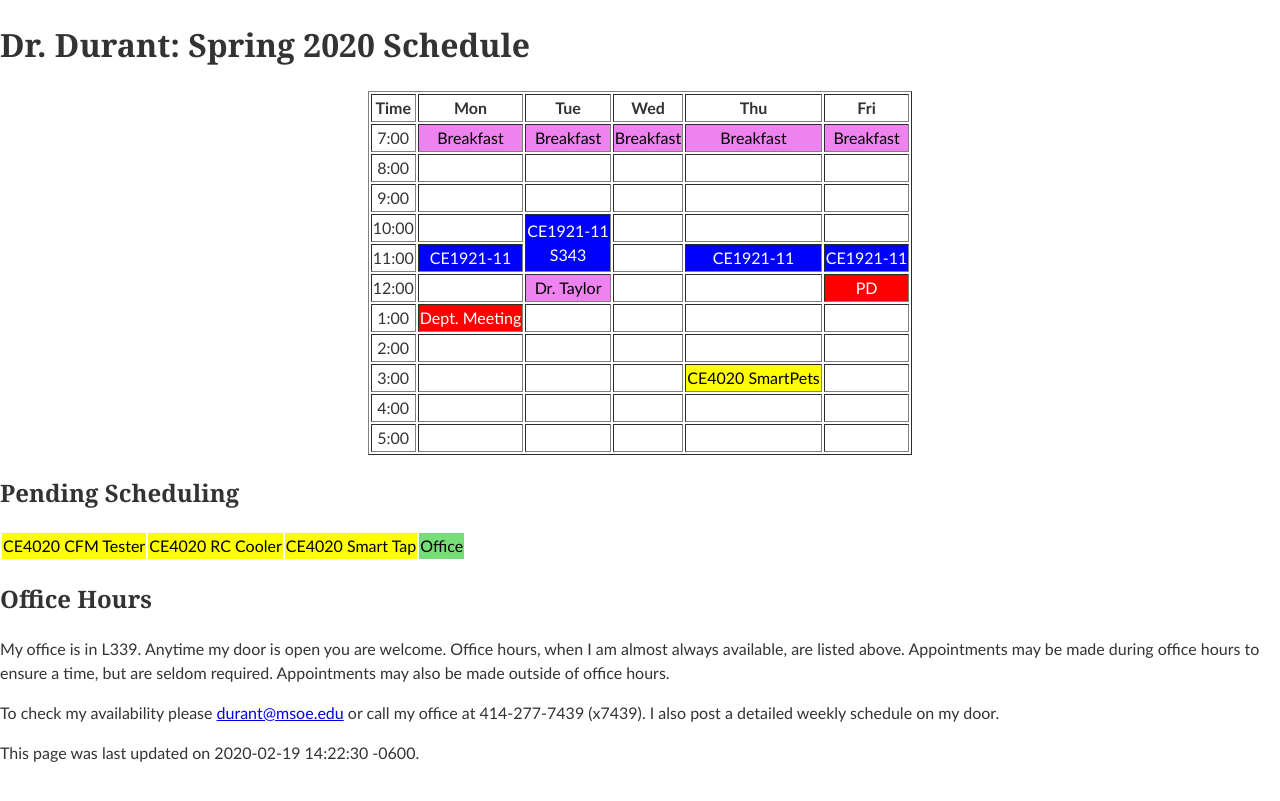
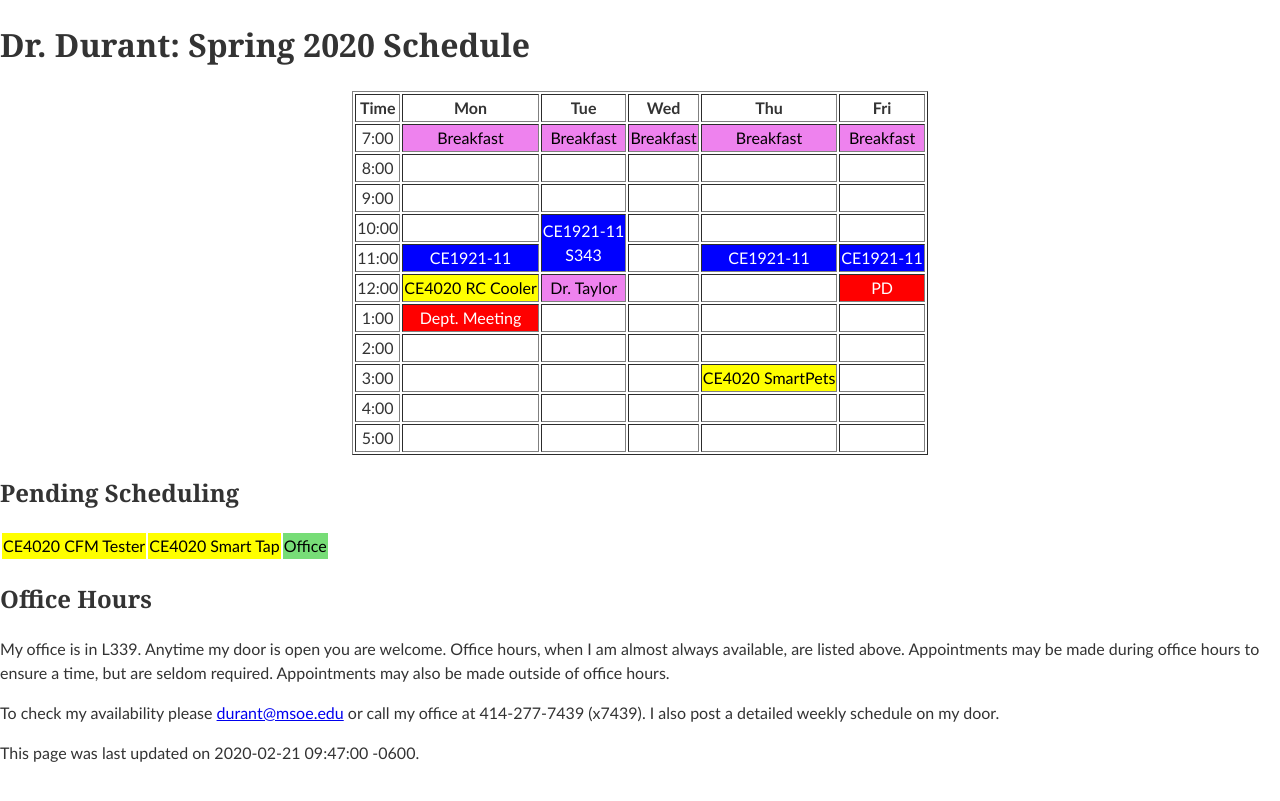
Before and after one commit to edurant/edurant.github.io, a Jekyll site: the page built from sched/s20.md, in a window 1280 px wide. Shown: the top 801 px of the page. Built offline with Jekyll 4.4.1, drawn with Linux system fonts in a browser that asks for light colours.

Commit message:
s20 RC cooler

```diff
--- a/sched/s20.md
+++ b/sched/s20.md
@@ -1,6 +1,6 @@
 ---
 title: "Dr. Durant: Spring 2020 Schedule"
-date: 2020-02-19 14:22:30 -0600
+date: 2020-02-21 9:47:00 -0600
 ---
 
 <style type="text/css">
@@ -20,7 +20,7 @@
 <tr><td>9:00</td>	<td>&nbsp;</td>				<td>&nbsp;</td>						<td>&nbsp;</td>				<td>&nbsp;</td>				<td>&nbsp;</td>				</tr>
 <tr><td>10:00</td>	<td>&nbsp;</td>				<td class="ce1921" rowspan="2">CE1921-11<br/>S343</td>	<td>&nbsp;</td>				<td>&nbsp;</td>				<td>&nbsp;</td>				</tr>
 <tr><td>11:00</td>	<td class="ce1921">CE1921-11</td>								<td>&nbsp;</td>				<td class="ce1921">CE1921-11</td>	<td class="ce1921">CE1921-11</td>	</tr>
-<tr><td>12:00</td>	<td>&nbsp;</td>				<td class="lunch">Dr. Taylor</td>			<td>&nbsp;</td>				<td>&nbsp;</td>				<td class="am">PD</td>			</tr>
+<tr><td>12:00</td>		<td class="ce4020">CE4020 RC Cooler</td><td class="lunch">Dr. Taylor</td>			<td>&nbsp;</td>				<td>&nbsp;</td>				<td class="am">PD</td>			</tr>
 <tr><td>1:00</td>	<td class="am">Dept. Meeting</td>	<td>&nbsp;</td>						<td>&nbsp;</td>				<td>&nbsp;</td>				<td>&nbsp;</td>				</tr>
 <tr><td>2:00</td>	<td>&nbsp;</td>				<td>&nbsp;</td>						<td>&nbsp;</td>				<td>&nbsp;</td>				<td>&nbsp;</td>				</tr>
 <tr><td>3:00</td>	<td>&nbsp;</td>				<td>&nbsp;</td>						<td>&nbsp;</td>				<td class="ce4020">CE4020 SmartPets</td><td>&nbsp;</td>				</tr>
@@ -32,7 +32,6 @@
 ## Pending Scheduling
 <table><tr>
 <td class="ce4020">CE4020 CFM Tester</td>
-<td class="ce4020">CE4020 RC Cooler</td>
 <td class="ce4020">CE4020 Smart Tap</td>
 <td class="oh">Office</td>
 </tr></table>
```
